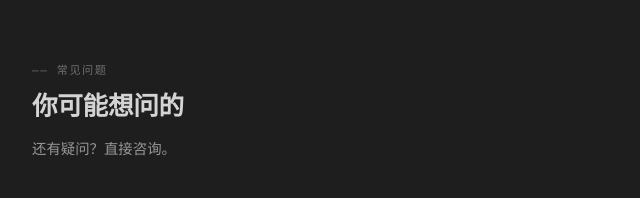
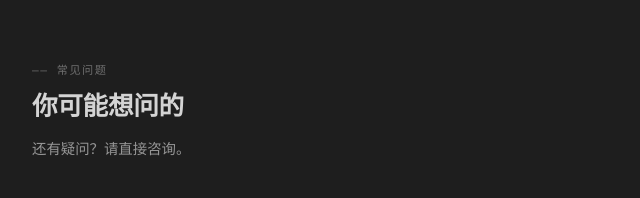
Before and after one commit to xiaofengxfc/proxy-liver-website, a website: page index.html in a window 1280 px wide. Shown: the part 3780-3978 px from the top of the page, 160-800 px from the left. Drawn offline with Linux system fonts and the light colour scheme.

Commit message:
修正常见问题部分的提示文本，将“直接咨询”更改为“请直接咨询”

```diff
--- a/index.html
+++ b/index.html
@@ -99,7 +99,7 @@
   <section id="faq">
     <div class="section-label">—— 常见问题</div>
     <h2 class="section-title fade-in">你可能想问的</h2>
-    <p class="section-sub fade-in">还有疑问？直接咨询。</p>
+    <p class="section-sub fade-in">还有疑问？请直接咨询。</p>
 
     <div class="faq-list">
       <div class="faq-item fade-in">
```
